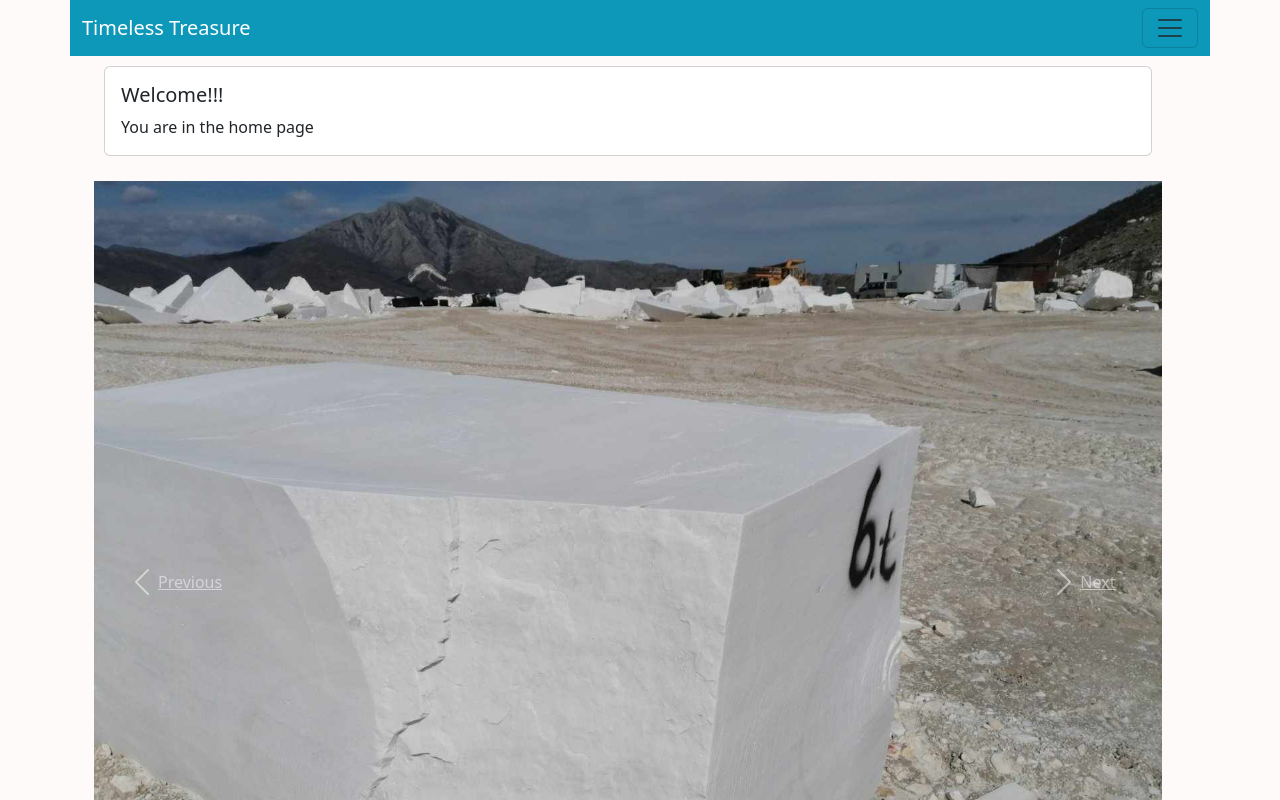
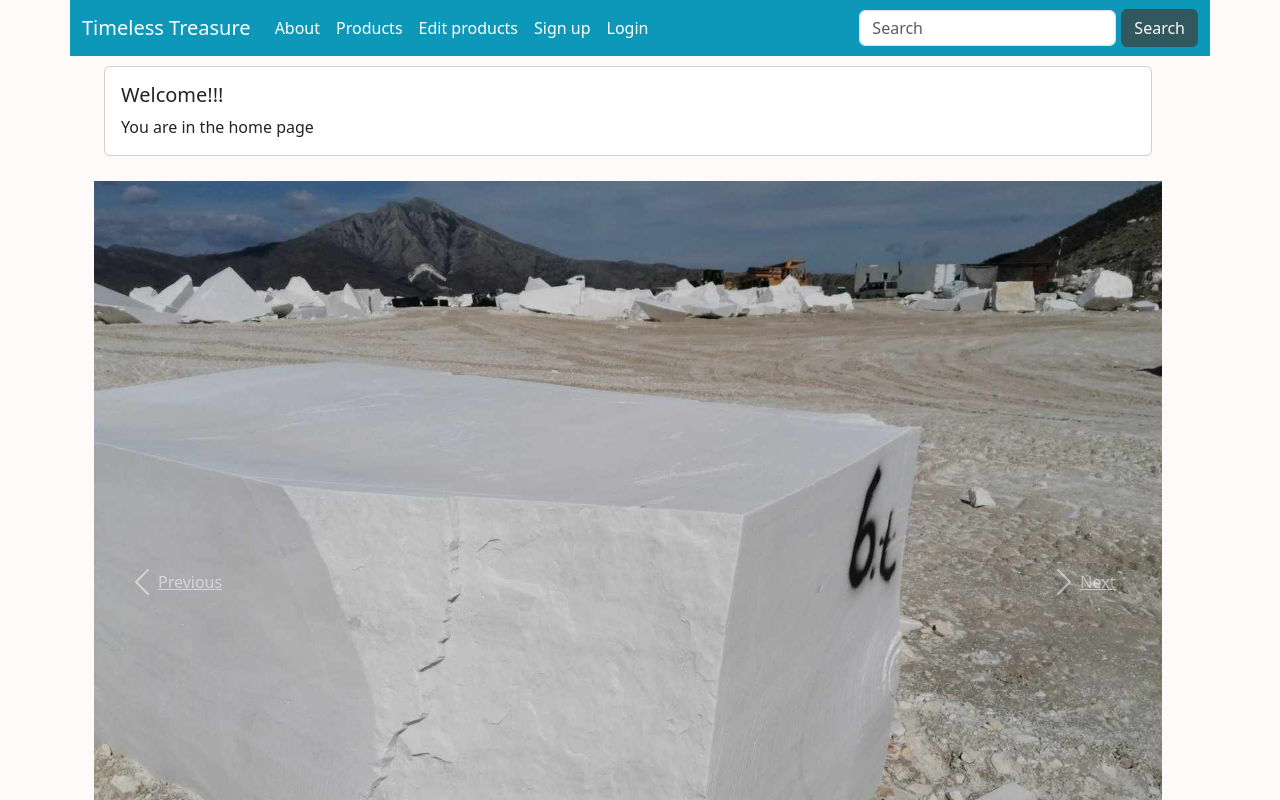
Before and after one commit to edameska/SIS3, a React (Create React App) app in the folder frontend/fronend-sb/: page / in a window 1280 px wide. Shown: the top 800 px of the page. Built offline with nearby package versions, Linux system fonts and the light colour scheme.

Commit message:
added a searchbar

```diff
--- a/frontend/fronend-sb/public/styles.css
+++ b/frontend/fronend-sb/public/styles.css
@@ -3,6 +3,7 @@ body {
 }
 .navbar {
   background-color: #0d98ba;
+  width: 100%;
 }
 .nav-link {
   color: #ffffff;
@@ -35,3 +36,23 @@ body {
 
   margin-left: auto; margin-right: auto
 }
+.search{
+ color:#fffafa;
+ background-color: #31585e;
+ align-items: center;
+}
+.form-inline {
+  display: flex;
+  align-items: center;
+  justify-content: left;
+}
+
+.form-inline .form-control {
+  margin-right: 5px;
+}
+
+.form-control{
+  size: auto;
+  height: 80%;
+  align-items: center;
+}
--- a/frontend/fronend-sb/src/App.js
+++ b/frontend/fronend-sb/src/App.js
@@ -49,10 +49,11 @@ class App extends Component {
 
 
     //inbuilt function
+    //add functionality to search bar
     return (
       <div id="APP" className="container">
         <div id="menu" className="row">
-          <nav className="navbar">
+          <nav className="navbar navbar-expand-lg">
             <div className="container-fluid">
               <a onClick={()=>this.QSetView({page:"home"})}className="navbar-brand" href="#">
                 Timeless Treasure
@@ -103,8 +104,17 @@ class App extends Component {
                       Login
                     </a>
                   </li>
+
                 </ul>
-              </div>
+                <form className="form-inline d-lg-none">
+            <input className="form-control mr-sm-2" type="search" placeholder="Search" aria-label="Search" />
+            <button className="btn btn-outline-success my-2 my-sm-0 search" type="submit">Search</button>
+          </form>
+        </div>
+        <form className="form-inline d-none d-lg-flex">
+          <input className="form-control mr-sm-2" type="search" placeholder="Search" aria-label="Search" />
+          <button className="btn btn-outline-success my-2 my-sm-0 search" type="submit">Search</button>
+        </form>
             </div>
           </nav>
         </div>
```
